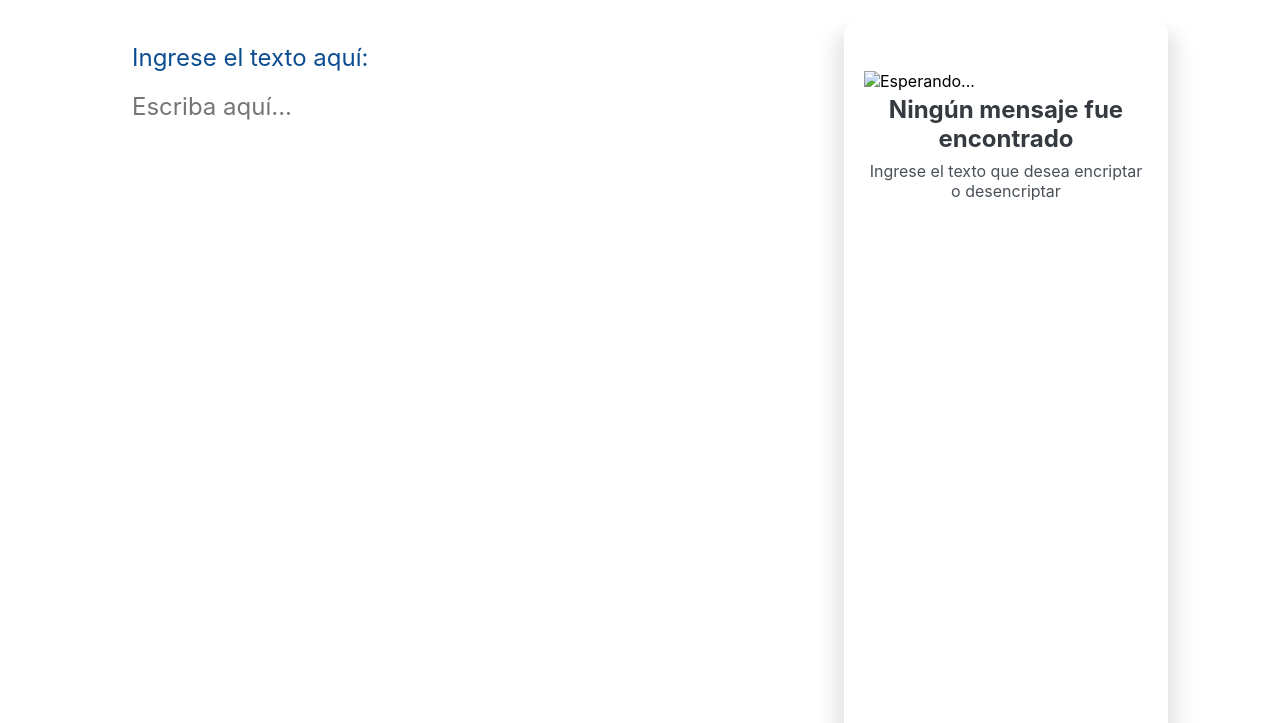
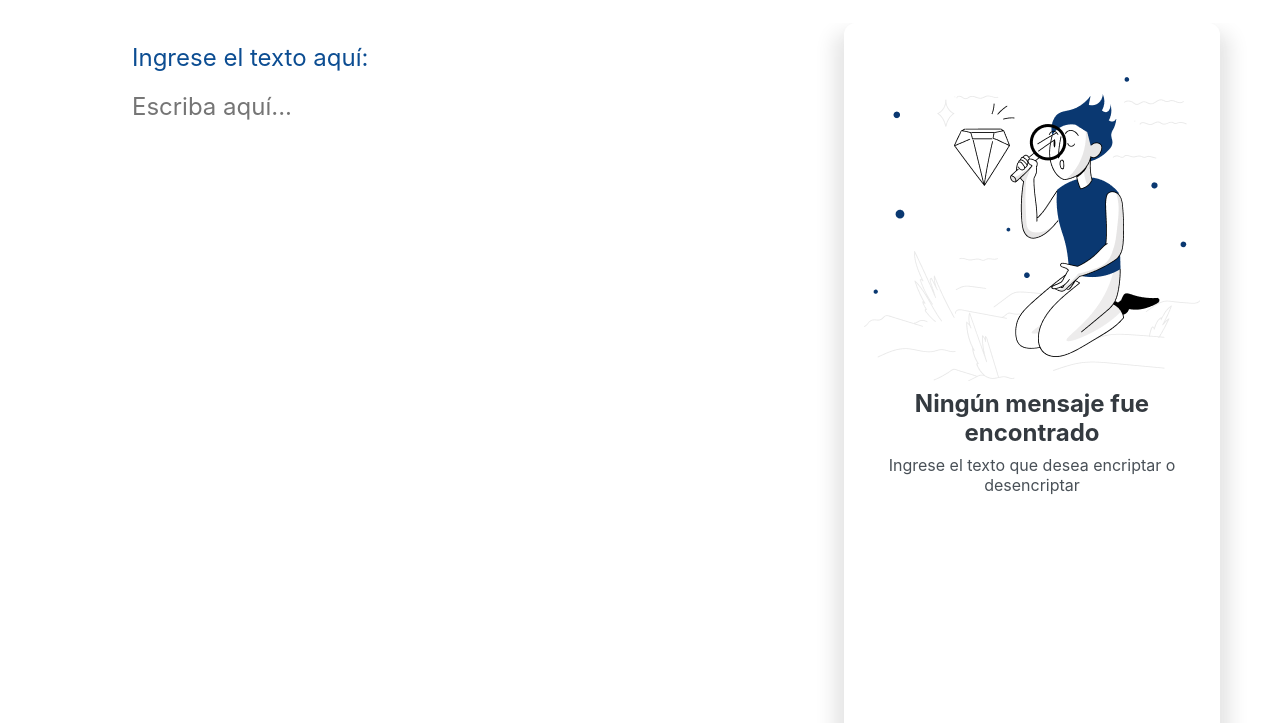
Before and after one commit to hbethancourt/Encriptador_de_Texto, a plain HTML site: page index.html in a window 1280 px wide. Shown: the part 77-800 px from the top of the page. Drawn offline with Linux system fonts and the light colour scheme; the site is published under a folder, as on GitHub Pages, so addresses that start at the root find nothing.

Commit message:
Actualiza rutas en el archivo HTML

```diff
--- a/index.html
+++ b/index.html
@@ -29,7 +29,7 @@
         </section>
         <section class="section2">
             <div id="sec2div1" class="sec2div1">
-                <img id="ImgMuneco" src="/images/Muneco.png" alt="Esperando...">
+                <img id="ImgMuneco" src="images/Muneco.png" alt="Esperando...">
                 <p class="sec2p1">Ning&uacute;n mensaje fue encontrado </p>
                 <p class="sec2p2">Ingrese el texto que desea encriptar o desencriptar</p>
             </div>
```
